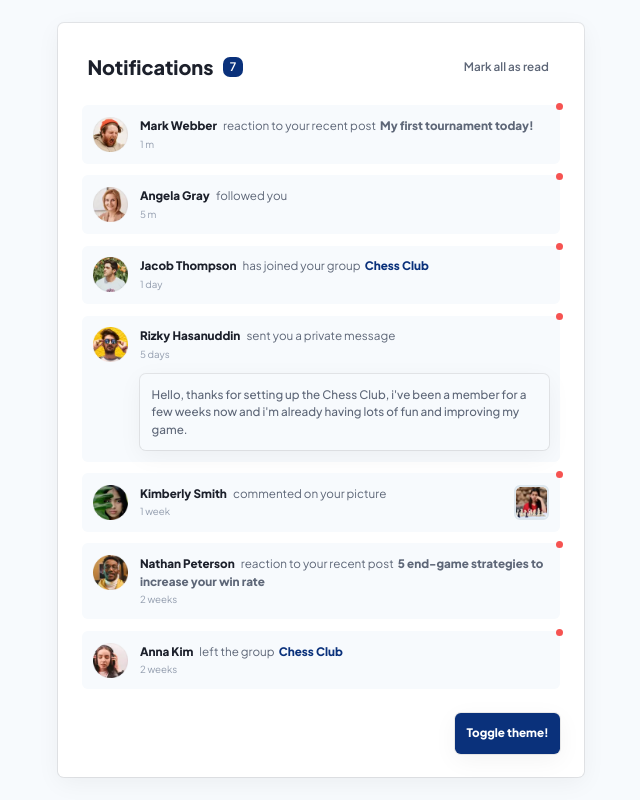
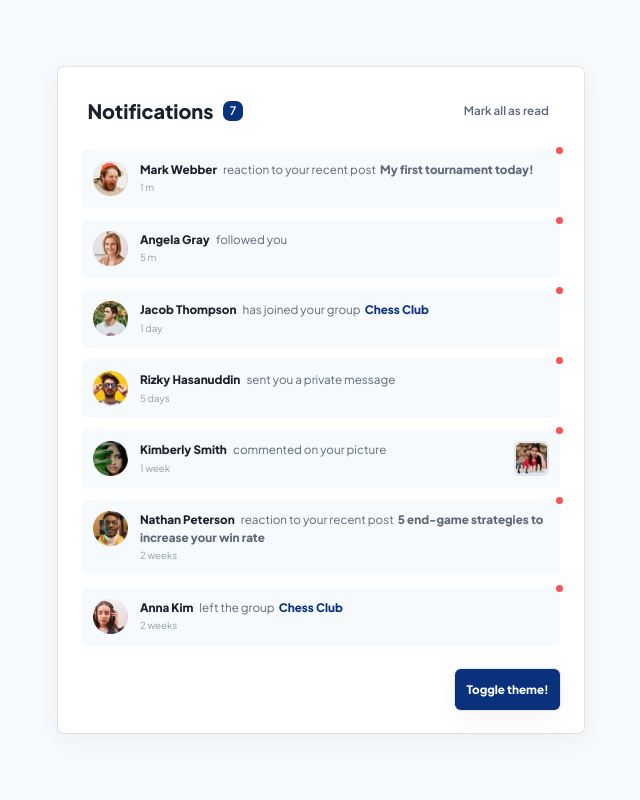
Before and after one commit to Lukiticas/notification-page, a React (Vite) app: page / in a window 1280 px wide. Shown: the whole page, without its empty margins (319-959 px from the left). Built offline with nearby package versions, Linux system fonts and the light colour scheme.

Commit message:
toggle message function added

```diff
--- a/src/components/Notification/Notification.component.tsx
+++ b/src/components/Notification/Notification.component.tsx
@@ -1,3 +1,4 @@
+import { useState } from "react";
 import notification, { notifications } from "../../notification";
 import getDate from "../../utils/getDate";
 import {
@@ -23,19 +24,21 @@ const NotificationElement = ({
   data,
   handleReadNotification,
 }: NotificationElementProps) => {
-  const type = notification.types[data.type];
+  const [hasUserClicked, sethasUserClicked] = useState(false);
   const [dateNumber, dateSuffix] = getDate(data.createdAt);
 
+  const type = notification.types[data.type];
   const date = `${dateNumber} ${dateSuffix}${
     dateNumber > 1 && dateSuffix !== "m" ? "s" : ""
   }`;
 
+  const handleClick = () => {
+    handleReadNotification(data.id);
+    sethasUserClicked((old) => !old);
+  };
+
   return (
-    <NoteBodySection
-      onClick={() => handleReadNotification(data.id)}
-      read={data.read}
-      tabIndex={0}
-    >
+    <NoteBodySection onClick={handleClick} read={data.read} tabIndex={0}>
       <NoteProfileIcon
         src={data.userIcon as string}
         alt={`${data.user} icon`}
@@ -53,7 +56,6 @@ const NotificationElement = ({
             </TextDescriptionP>
             <TextDescriptionSmall>{date}</TextDescriptionSmall>
           </TextDescription>
-
           {data.PreviewImg && (
             <NoteContentIcon
               src={data.PreviewImg}
@@ -62,7 +64,7 @@ const NotificationElement = ({
           )}
         </TextContentDescription>
 
-        {data.PreviewText && (
+        {data.PreviewText && hasUserClicked && (
           <NotePreviewText>
             <p>{data.PreviewText}</p>
           </NotePreviewText>
--- a/src/styles/index.styles.ts
+++ b/src/styles/index.styles.ts
@@ -185,6 +185,7 @@ const AppFooter = styled.footer`
   padding: 2rem;
   padding-top: 0;
   width: 100%;
+  height: 100%;
   display: flex;
   align-items: center;
 `;
```
